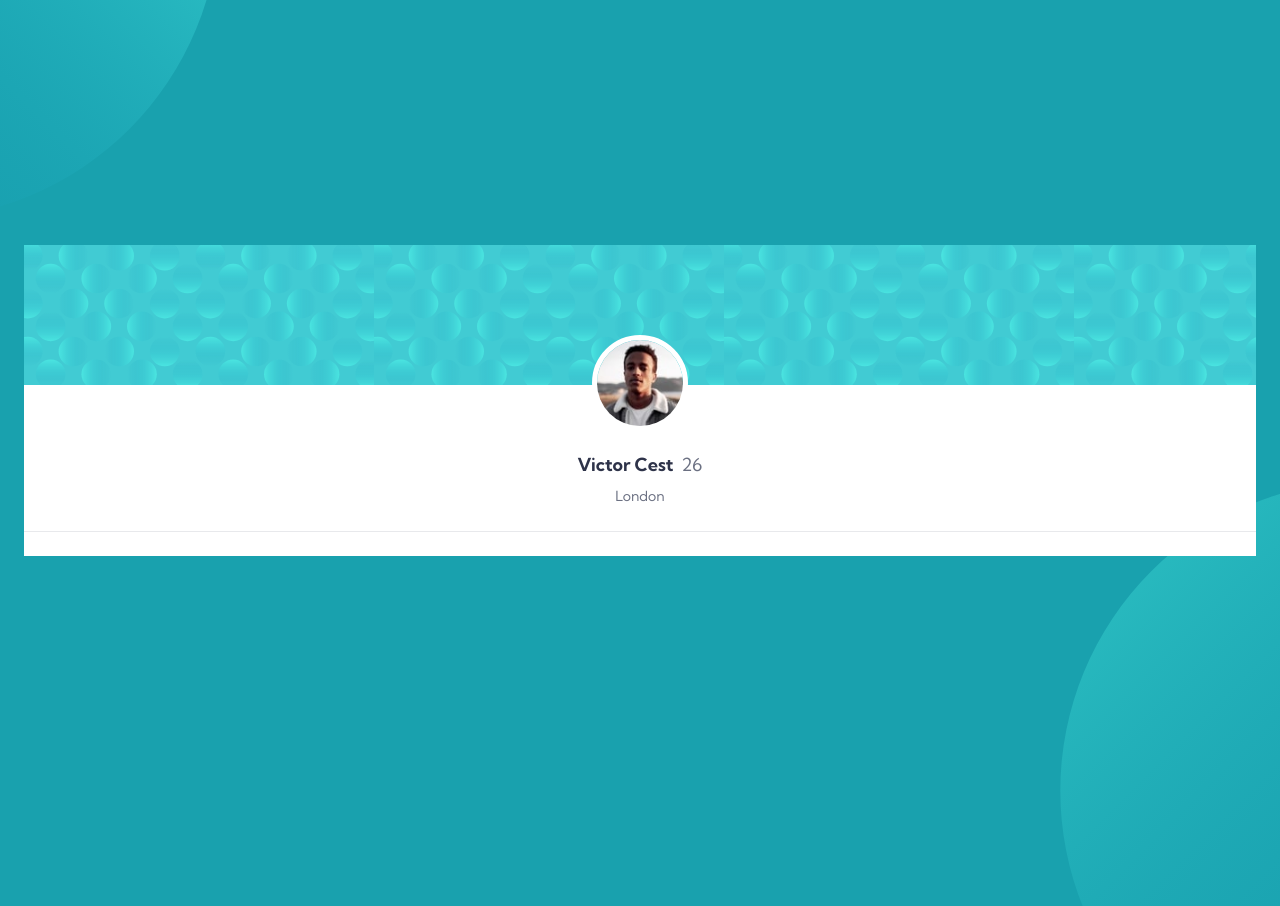
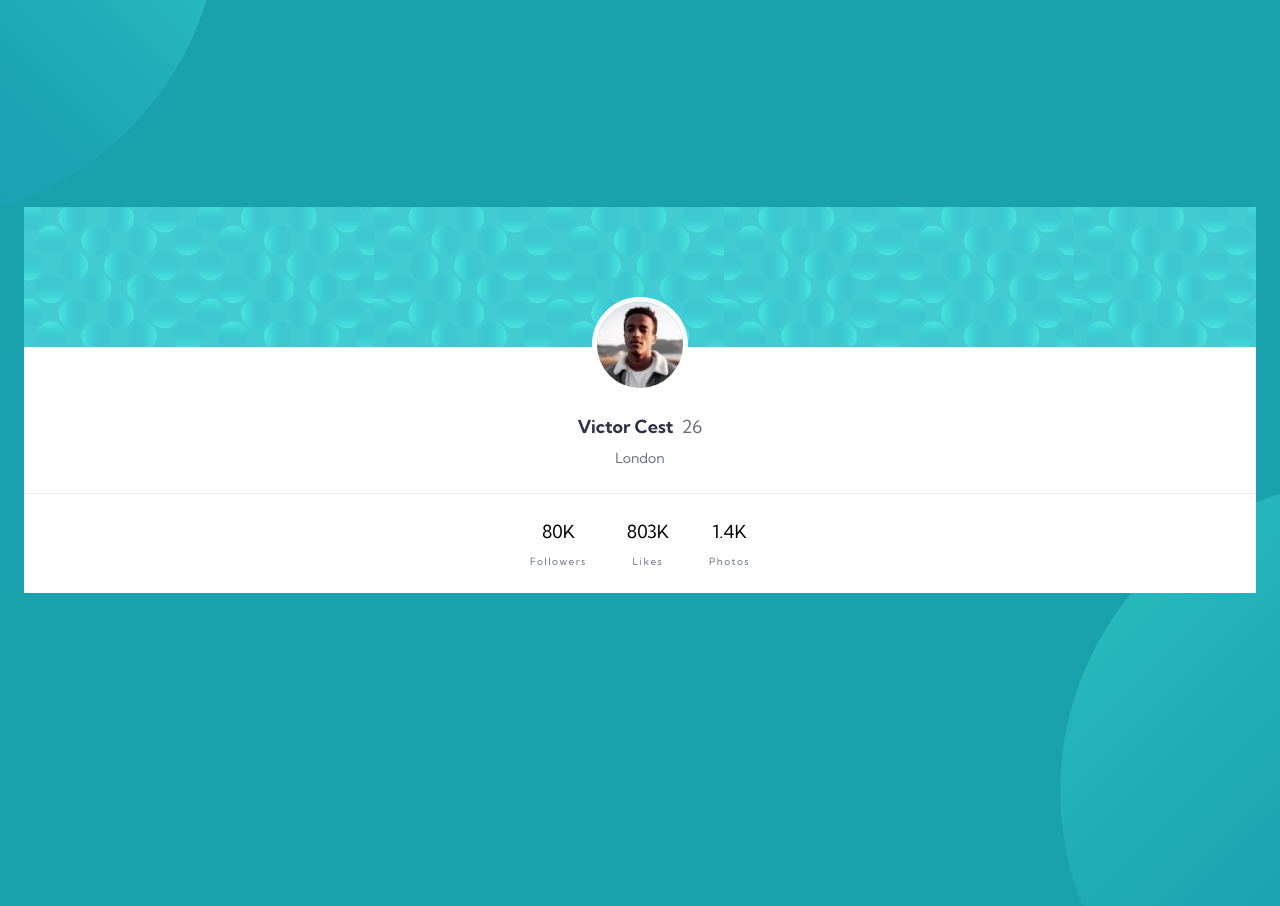
Before and after one commit to VeseMir2k/profile-card-component, a website built with Vite: page index.html in a window 1280 px wide. Shown: the top 906 px of the page. Built offline with nearby package versions, Linux system fonts and the light colour scheme.

Commit message:
✨ (index.html): add new section to display social media statistics on the webpage

```diff
--- a/index.html
+++ b/index.html
@@ -28,6 +28,20 @@
         <p class="text-[14px]">London</p>
       </div>
       <hr class="bg-divider my-[24px] h-[1px] w-full border-none" />
+      <div class="mb-[24px] flex gap-[40px] text-center text-[10px]">
+        <div>
+          <p class="mb-[9px] text-[18px]">80K</p>
+          <p class="text-textSecondary tracking-[1.5px]">Followers</p>
+        </div>
+        <div>
+          <p class="mb-[9px] text-[18px]">803K</p>
+          <p class="text-textSecondary tracking-[1.5px]">Likes</p>
+        </div>
+        <div>
+          <p class="mb-[9px] text-[18px]">1.4K</p>
+          <p class="text-textSecondary tracking-[1.5px]">Photos</p>
+        </div>
+      </div>
     </div>
   </body>
 </html>
```
